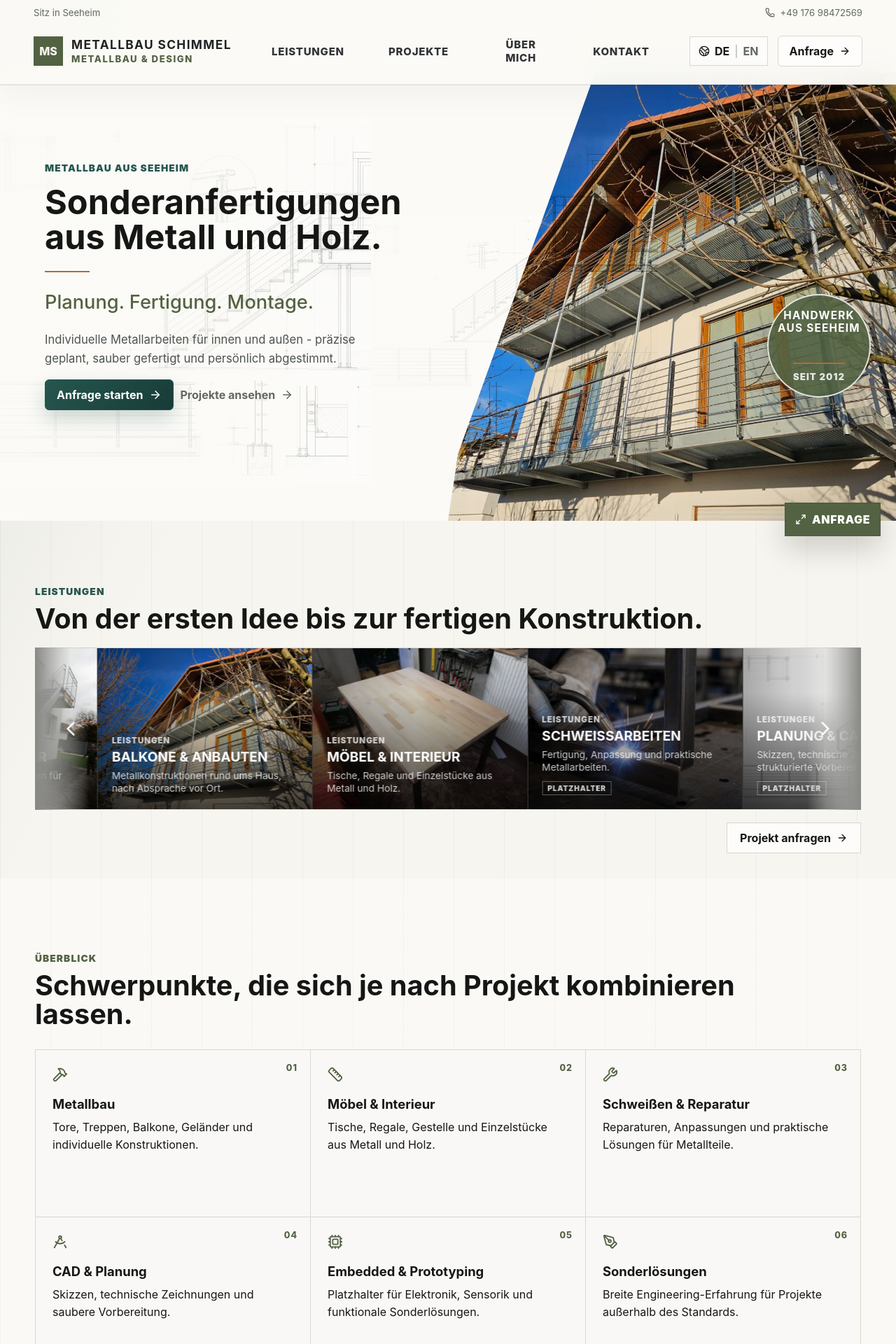
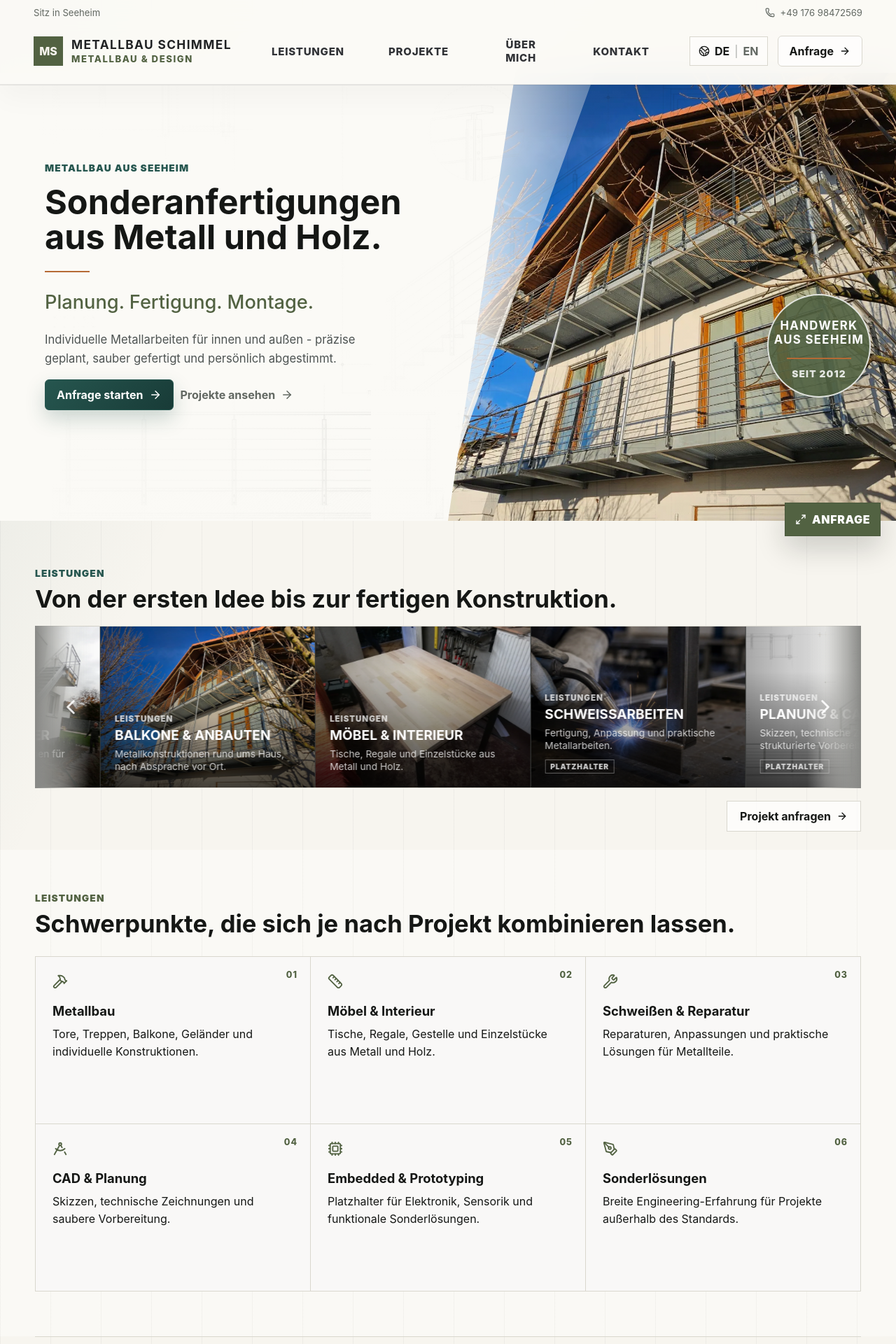
Before and after one commit to MaxSch17799/Metallbau_Website, a React (Vite) app: page / in a window 1280 px wide. Shown: the top 1920 px of the page at 70% size. Built offline with nearby package versions, Linux system fonts and the light colour scheme.

Commit message:
Tighten hero sketch and subpage typography

```diff
--- a/src/App.tsx
+++ b/src/App.tsx
@@ -310,7 +310,7 @@ function HomePage({ lang, navigate }: { lang: Lang; navigate: (path: string, tar
       </section>
 
       <section className="section-band capabilities-band">
-        <SectionIntro title={lang === "de" ? "Überblick" : "Overview"} text={lang === "de" ? "Schwerpunkte, die sich je nach Projekt kombinieren lassen." : "Focus areas that can be combined depending on the project."} />
+        <SectionIntro title={t.nav.services} text={lang === "de" ? "Schwerpunkte, die sich je nach Projekt kombinieren lassen." : "Focus areas that can be combined depending on the project."} />
         <div className="service-grid">
           {services.map((service, index) => {
             const Icon = service.icon;
@@ -349,7 +349,7 @@ function HomePage({ lang, navigate }: { lang: Lang; navigate: (path: string, tar
           <span>{lang === "de" ? "Portrait / Werkstattfoto" : "Portrait / workshop photo"}</span>
         </div>
         <div>
-          <span className="eyebrow">{t.sections.about}</span>
+          <span className="eyebrow">{t.nav.about}</span>
           <h2>{brand.owner}</h2>
           <p>{t.aboutTeaser}</p>
           <button className="text-btn" onClick={() => navigate(routes.about)}>
@@ -362,7 +362,7 @@ function HomePage({ lang, navigate }: { lang: Lang; navigate: (path: string, tar
       <section className="contact-home-section" id="kontakt-home">
         <div className="request-band">
           <div>
-            <span className="eyebrow">{t.sections.request}</span>
+            <span className="eyebrow">{t.nav.contact}</span>
             <h2>{t.requestTeaser}</h2>
           </div>
           <button className="primary-btn" onClick={() => navigate(routes.request)}>
@@ -722,7 +722,7 @@ function ProjectsPage({ lang, navigate }: { lang: Lang; navigate: (path: string)
   return (
     <section className="page-shell">
       <PageHero
-        eyebrow={t.sections.projects}
+        eyebrow={t.nav.projects}
         title={lang === "de" ? "Metallbau, Möbel, Objekte und Werkstattpräzision." : "Metalwork, furniture, objects and workshop precision."}
         text={
           lang === "de"
--- a/src/styles.css
+++ b/src/styles.css
@@ -3371,3 +3371,180 @@ main {
     justify-content: stretch;
   }
 }
+
+/* Refinement pass: balanced badge, single hero sketch, tighter sections, usable subpages */
+.hero-section::before {
+  position: absolute;
+  inset: 0;
+  z-index: 2;
+  background: url("/generated/cad-railing-placeholder.webp") 35% 55% / min(1400px, 88vw) auto no-repeat;
+  content: "";
+  mix-blend-mode: multiply;
+  opacity: 0.26;
+  pointer-events: none;
+}
+
+.hero-copy,
+.hero-stage {
+  position: relative;
+}
+
+.hero-copy {
+  z-index: 3;
+}
+
+.hero-stage {
+  z-index: 1;
+}
+
+.hero-badge {
+  z-index: 4;
+}
+
+.hero-badge {
+  display: flex;
+  flex-direction: column;
+  align-items: center;
+  justify-content: center;
+  gap: 16px;
+  text-align: center;
+}
+
+.hero-badge strong {
+  max-width: 138px;
+  margin-top: 10px;
+  font-size: 1.05rem;
+  line-height: 1.14;
+}
+
+.hero-badge span {
+  min-width: 92px;
+  border-top: 2px solid var(--copper);
+  padding-top: 13px;
+  font-size: 0.86rem;
+}
+
+.showcase-section {
+  padding-block: clamp(40px, 5vw, 70px);
+}
+
+.service-showcase-section {
+  padding-bottom: 26px;
+}
+
+.project-showcase-section {
+  padding-top: clamp(38px, 5vw, 64px);
+}
+
+.section-band,
+.process-section,
+.missing-section {
+  padding-block: clamp(40px, 5vw, 70px);
+}
+
+.capabilities-band {
+  padding-top: clamp(36px, 4.5vw, 62px);
+  padding-bottom: clamp(42px, 5vw, 72px);
+}
+
+.about-teaser {
+  margin-top: clamp(34px, 4vw, 58px);
+  margin-bottom: clamp(34px, 4vw, 58px);
+}
+
+.request-band {
+  margin-bottom: clamp(34px, 4vw, 54px);
+  padding-block: clamp(34px, 4.6vw, 58px);
+}
+
+.contact-process {
+  padding-top: clamp(24px, 3.6vw, 48px);
+}
+
+.detail-page,
+.page-shell {
+  padding-top: clamp(34px, 5vw, 66px);
+  padding-bottom: clamp(44px, 6vw, 78px);
+}
+
+.page-hero {
+  max-width: 940px;
+  margin-bottom: clamp(24px, 4vw, 38px);
+}
+
+.page-hero h1,
+.detail-hero h1 {
+  max-width: 820px;
+  font-size: clamp(2.15rem, 4.2vw, 4rem);
+  line-height: 1.02;
+}
+
+.detail-hero {
+  align-items: center;
+  gap: clamp(22px, 4vw, 48px);
+}
+
+.detail-main-image,
+.detail-main-image img {
+  min-height: clamp(320px, 39vw, 440px);
+}
+
+@media (min-width: 981px) {
+  .hero-copy {
+    background:
+      linear-gradient(90deg, rgba(251, 250, 246, 0.94), rgba(251, 250, 246, 0.8) 50%, rgba(251, 250, 246, 0.3));
+  }
+
+  .hero-stage::before {
+    display: none;
+  }
+
+  .section-intro {
+    max-width: 1160px;
+  }
+
+  .showcase-heading .section-intro,
+  .capabilities-band .section-intro {
+    max-width: 1160px;
+  }
+
+  .section-intro h2,
+  .capabilities-band .section-intro h2 {
+    max-width: 1160px;
+    font-size: clamp(2rem, 2.7vw, 2.8rem);
+  }
+}
+
+@media (max-width: 980px) {
+  .hero-section::before {
+    background-position: 52% 46%;
+    background-size: 980px auto;
+    opacity: 0.16;
+  }
+}
+
+@media (max-width: 760px) {
+  .hero-section::before {
+    display: none;
+  }
+
+  .showcase-section {
+    padding-block: 30px;
+  }
+
+  .section-band,
+  .process-section,
+  .missing-section {
+    padding-block: 32px;
+  }
+
+  .page-hero h1,
+  .detail-hero h1 {
+    font-size: clamp(2rem, 9vw, 3rem);
+  }
+
+  .detail-page,
+  .page-shell {
+    padding-top: 32px;
+  }
+}
```
